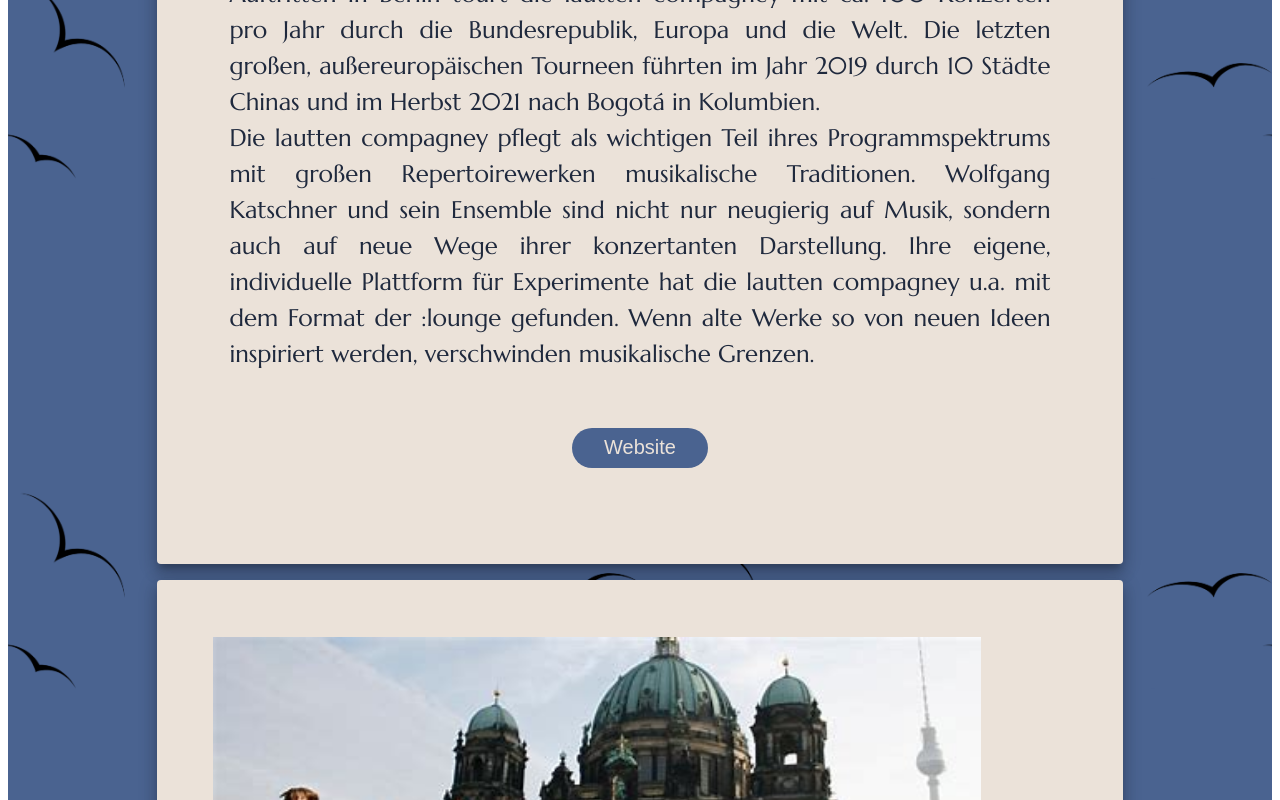
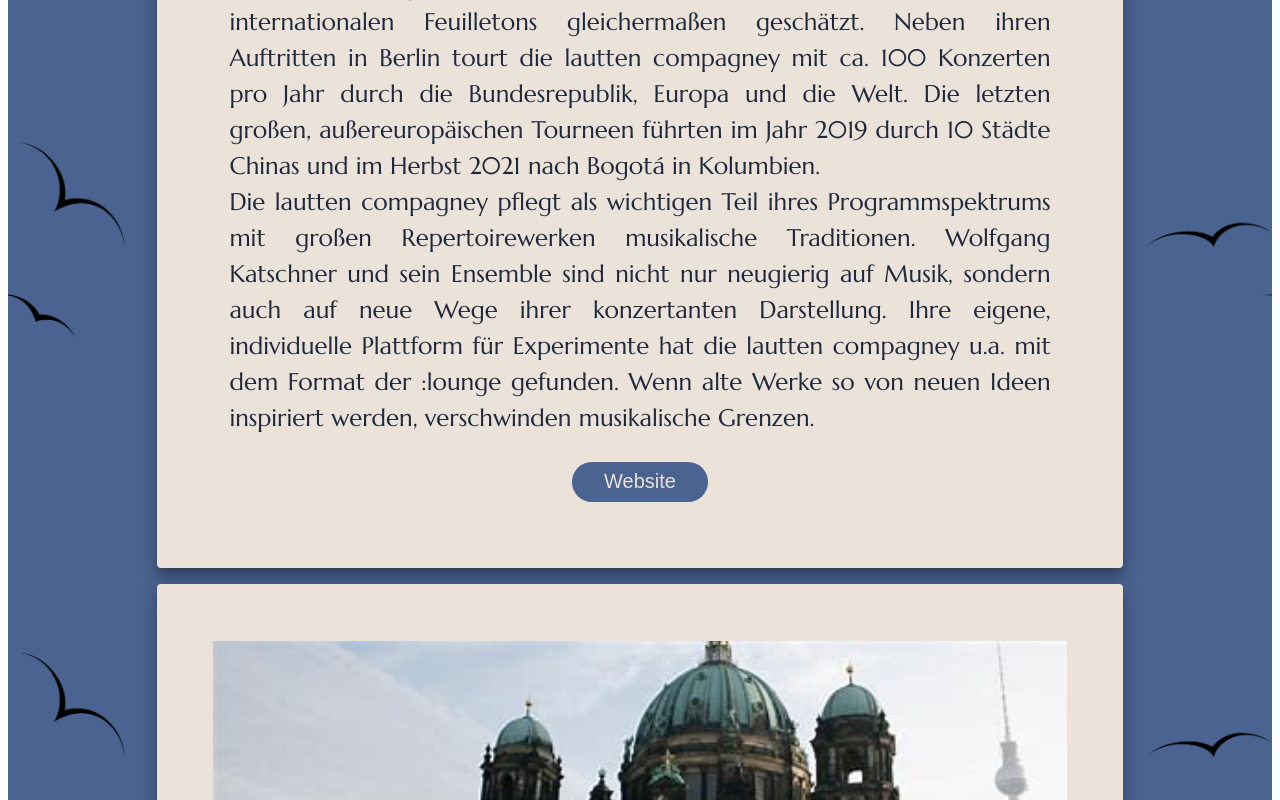
Before and after one commit to 1337grrl/1337grrl.github.io, a React (Vite) app: page / in a window 1280 px wide. Shown: the part 11200-12000 px from the top of the page. Built offline with nearby package versions, Linux system fonts and the light colour scheme; a web font is replaced by a local one.

Commit message:
remove padding

```diff
--- a/src/components/Cards/ArtistCardBreit.tsx
+++ b/src/components/Cards/ArtistCardBreit.tsx
@@ -16,12 +16,15 @@ const ArtistCardBreit: React.FC<ArtistCardProps> = (props) : React.ReactElement
                 boxShadow: 10,
                 display: 'flex',
                 flexDirection: 'column',
-                width: '75%',
+                width:  {
+                    lg: '75%',
+                    xs: '85%',
+                },
                 padding: '5%',
             }}
         >
             <Box sx={{
-                width: '90%',
+                width: '100%',
                 }}
             >
                 <img src={artist.image} alt={artist.name} style={{width: '100%', height: 'auto'}}/>
@@ -41,7 +44,7 @@ const ArtistCardBreit: React.FC<ArtistCardProps> = (props) : React.ReactElement
                 </Typography>
             </CardContent>
             {artist.url &&
-                <Box sx={{ padding:  {lg: '30px', xs: '10px'}, display: 'flex', justifyContent: 'center'}}>
+                <Box sx={{ display: 'flex', justifyContent: 'center'}}>
                     <Chip
                         label={'Website'}
                         sx={{margin: '10px'}}
--- a/src/components/Cards/ArtistCardHoch.tsx
+++ b/src/components/Cards/ArtistCardHoch.tsx
@@ -8,7 +8,6 @@ export type ArtistCardProps = {
 
 const ArtistCardHoch: React.FC<ArtistCardProps> = (props) : React.ReactElement => {
     const { artist } = props;
-    const imageWidth = artist.orientation == 'landscape' ? '100%' : '30%';
 
     return (
         <Card
@@ -20,7 +19,11 @@ const ArtistCardHoch: React.FC<ArtistCardProps> = (props) : React.ReactElement =
                     lg: 'row',
                     xs: 'column',
                 },
-                width: '85%',
+                width: {
+                    lg: '75%',
+                    xs: '85%',
+                },
+                padding: '5%',
             }}
         >
             <Box sx={{
@@ -30,7 +33,7 @@ const ArtistCardHoch: React.FC<ArtistCardProps> = (props) : React.ReactElement =
                     },
                 }}
             >
-                <CardContent sx={{ padding: {lg: '5%', xs: '1%'}, display: 'flex', flexDirection: 'column' }}>
+                <CardContent sx={{ display: 'flex', flexDirection: 'column' }}>
                     <div>
                         <Typography variant="h2" display='inline'>{artist.name[0]}</Typography>
                         <Typography variant="body2" display='inline'>{' ' + artist.name.slice(1)}</Typography>
@@ -45,7 +48,7 @@ const ArtistCardHoch: React.FC<ArtistCardProps> = (props) : React.ReactElement =
                     </Typography>
                 </CardContent>
                 {artist.url &&
-                <Box sx={{ padding: {lg: '30px', xs: '10px'}, display: 'flex', justifyContent: 'center'}}>
+                <Box sx={{ display: 'flex', justifyContent: 'center'}}>
                     <Chip
                         label={'Website'}
                         sx={{margin: '10px'}}
@@ -59,10 +62,9 @@ const ArtistCardHoch: React.FC<ArtistCardProps> = (props) : React.ReactElement =
             </Box>
             <Box sx={{
                 width: {
-                lg: imageWidth,
-                xs: '100%',
+                lg: '30%',
+                xs: '90%',
                     },
-                padding: '5%'
                 }}
             >
                 <img src={artist.image} alt={artist.name} style={{width: '100%', height: 'auto'}}/>
```
